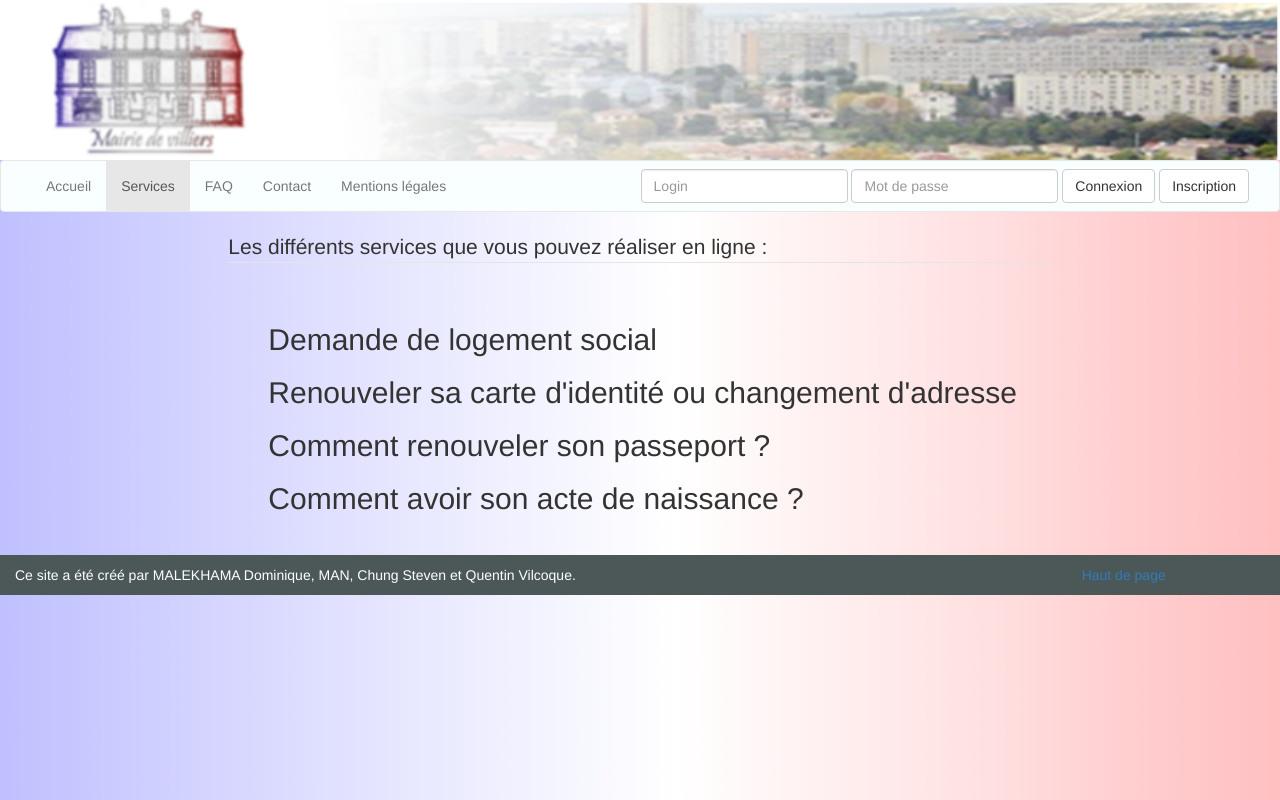
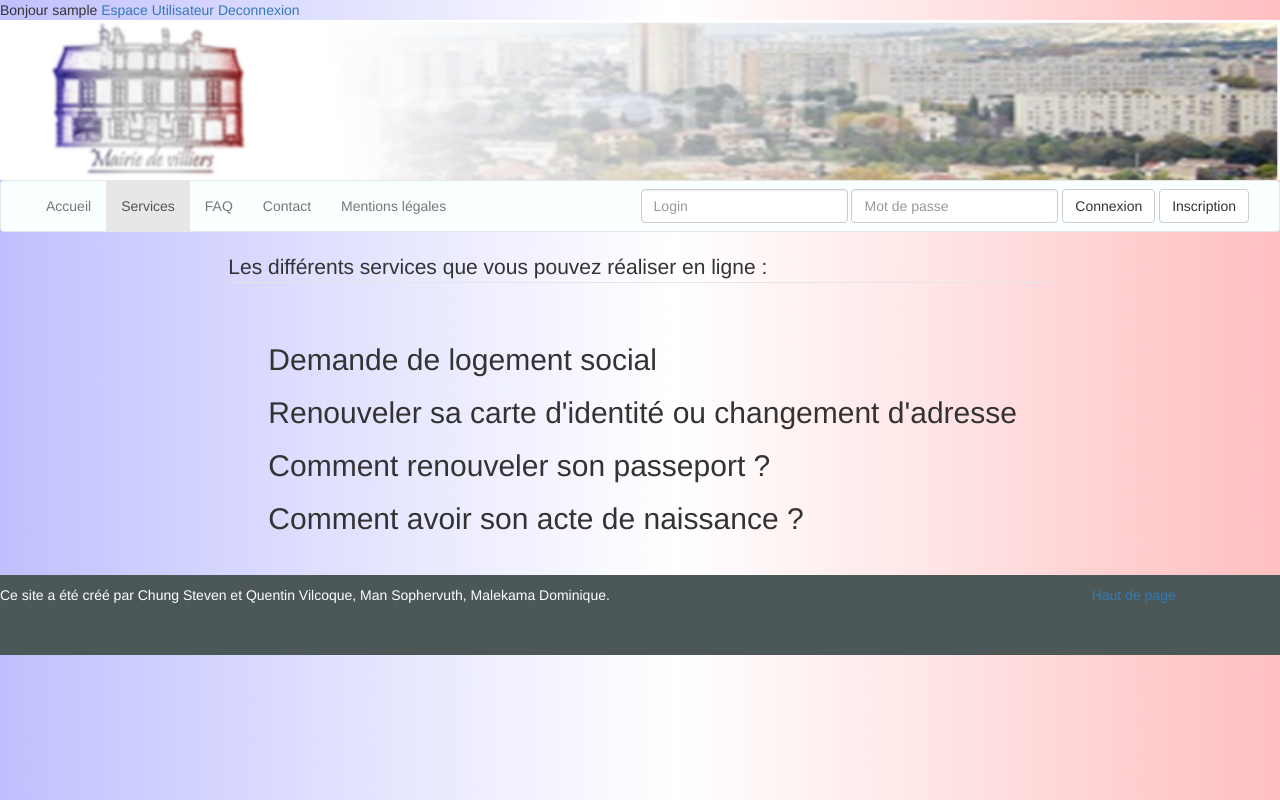
Before and after one commit to McLink/site_ppe, a PHP site: page /html/Services.php in a window 1280 px wide. Run offline with PHP 8.4, Linux system fonts and the light colour scheme; the visitor is signed in with stand-in values (Sample User, id 1).

Commit message:
Mise en forme
Zone d'affichage du pseudo remodelé

```diff
--- a/html/EspaceAdmin.php
+++ b/html/EspaceAdmin.php
@@ -4,7 +4,7 @@ session_start();
 if (isset($_SESSION['login']))
 {
     echo 'Bonjour ' . $_SESSION['login'];
-    echo '<a href="html/deco.php">Deconnexion</a>';
+    echo ' <a href="deco.php">Deconnexion</a>';
 }
 ?>
 
--- a/html/InscripEnfant.php
+++ b/html/InscripEnfant.php
@@ -37,10 +37,10 @@ if (isset($_SESSION['login']))
     <!--Début de la barre de navigation -->
     <div class="collapse navbar-collapse" id="bs-example-navbar-collapse-1">
       <ul class="nav navbar-nav" id="couleur">
-        <li><a href="html/Espace_Utilisateur.php">Accueil</a></li>
+        <li><a href="Espace_Utilisateur.php">Accueil</a></li>
         <!--Ici on indique que l'icome de la page courante est celle active(donc grisée)-->
-        <li><a href="html/Activites.php">Activités</a></li>
-        <li><a href="html/InscripActivites.php">Inscriptions aux activités</a></li>
+        <li><a href="Activites.php">Activités</a></li>
+        <li><a href="InscripActivites.php">Inscriptions aux activités</a></li>
       </ul>
      <!--<form class="navbar-form navbar-right" action="connexion.php" method="POST">
         <div class="form-group">
--- a/html/Services.php
+++ b/html/Services.php
@@ -1,3 +1,14 @@
+<?php
+session_start();
+if (isset($_SESSION['login']))
+{
+    echo 'Bonjour ' .$_SESSION['login'];
+    echo ' <a href="html/Espace_Utilisateur.php">Espace Utilisateur</a>';
+    echo ' <a href="html/deco.php">Deconnexion</a>';
+}
+?>
+
+
 <!DOCTYPE html>
 <html lang="fr">
   <head>
@@ -85,15 +96,17 @@
 	 </ul>
      </nav>
      </div>
-<div class="footer">
+ <div class="row">
       <footer class="col-lg-12">
         <div class="row">
           <p class="col-lg-8">
- Ce site a été créé par MALEKHAMA Dominique, MAN, Chung Steven et Quentin Vilcoque.
+            Ce site a été créé par Chung Steven et Quentin Vilcoque, Man Sophervuth, Malekama Dominique.
           </p>
-      <a href="#top"><p class="col-lg-offset-2 col-lg-2">
+          <a href="#top">
+          <p class="col-lg-offset-2 col-lg-2">
             Haut de page
-      </p> </a>
+          </p>
+          </a>
         </div>
       </footer>
       </div>
--- a/index.php
+++ b/index.php
@@ -3,8 +3,8 @@ session_start();
 if (isset($_SESSION['login']))
 {
     echo 'Bonjour ' .$_SESSION['login'];
-    echo '<a href="html/Espace_Utilisateur.php">Espace Utilisateur</a>';
-    echo '<a href="html/deco.php">Deconnexion</a>';
+    echo ' <a href="html/Espace_Utilisateur.php">Espace Utilisateur</a>';
+    echo ' <a href="html/deco.php">Deconnexion</a>';
 }
 ?>
 
```
Also changed, not shown: html/Contact.php (+12 -2 lines), html/FAQ.php (+22 -8 lines), html/Mentions_legales.php (+15 -2 lines). Lines whose indentation alone changed are shown as unchanged.
